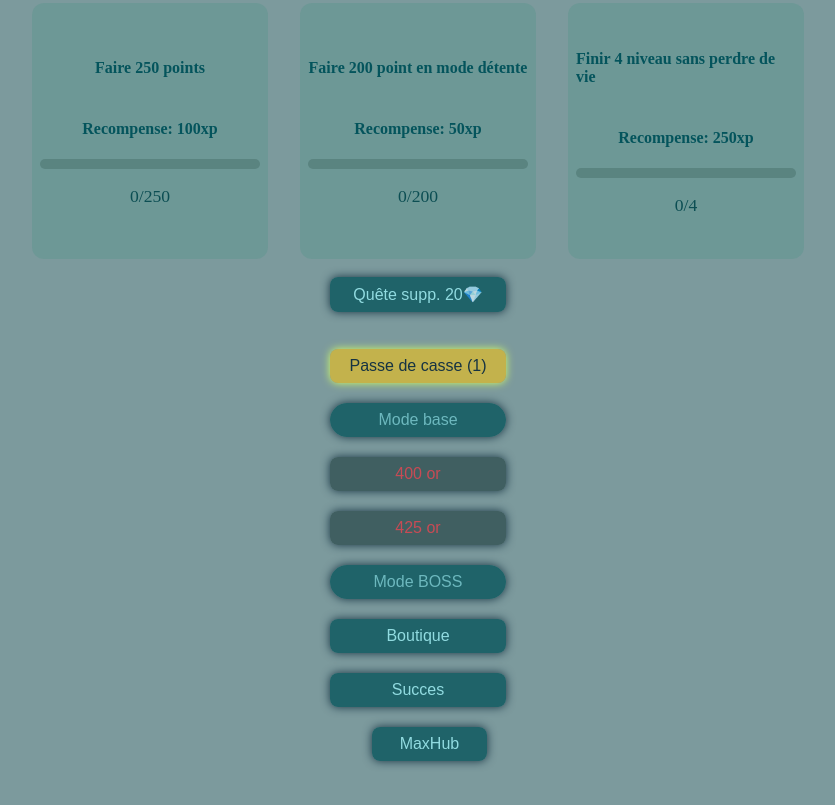
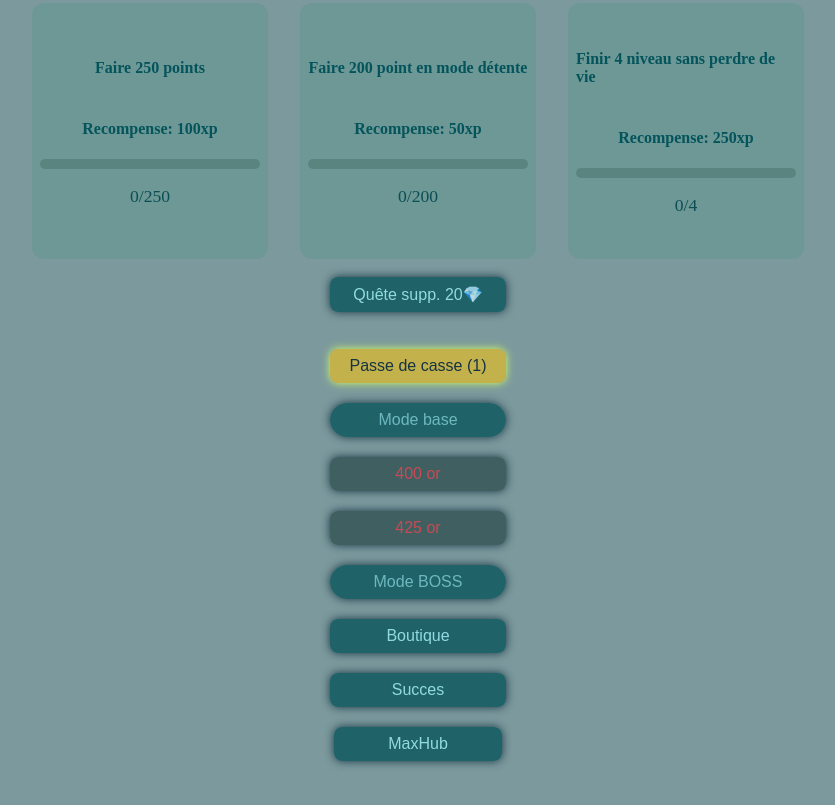
Before and after one commit to maximemb1/casse-briques, a plain HTML site: page index.html in a window 1280 px wide. Shown: the part 352-1157 px from the top of the page, without its empty margins (222-1057 px from the left). Drawn offline with Linux system fonts and the light colour scheme.

Commit message:
ajout btn vers MaxHub

```diff
--- a/index.html
+++ b/index.html
@@ -37,7 +37,7 @@
         <button class="btn" id="shop" onclick="afficher_ecran('shop_ecr')">Boutique</button>
         <button class="btn" id="succes" onclick="afficher_ecran('succes_ecr')">Succes</button>
 
-        <a href="https://maximemb1.github.io/MaxHub" > <button class="btn" id="MaxHub">MaxHub</button> </a>
+        <a href="https://maximemb1.github.io/MaxHub" > <button class="btn btn_mh" id="MaxHub">MaxHub</button> </a>
     </section>
 
     <section id="passe_de_casse">
--- a/style.css
+++ b/style.css
@@ -65,6 +65,16 @@ p{
     gap: 1.25rem;
     align-items: center;
     justify-content: center;
+}
+#menu > a {
+    display: flex;
+    align-items: center;
+    justify-content: center;
+    width: 100%;
+    text-decoration: none;
+}
+.btn_mh {
+    border-radius: 2px 3rem;
 }
 .btn{
     padding: 0.5rem 1rem;
```
